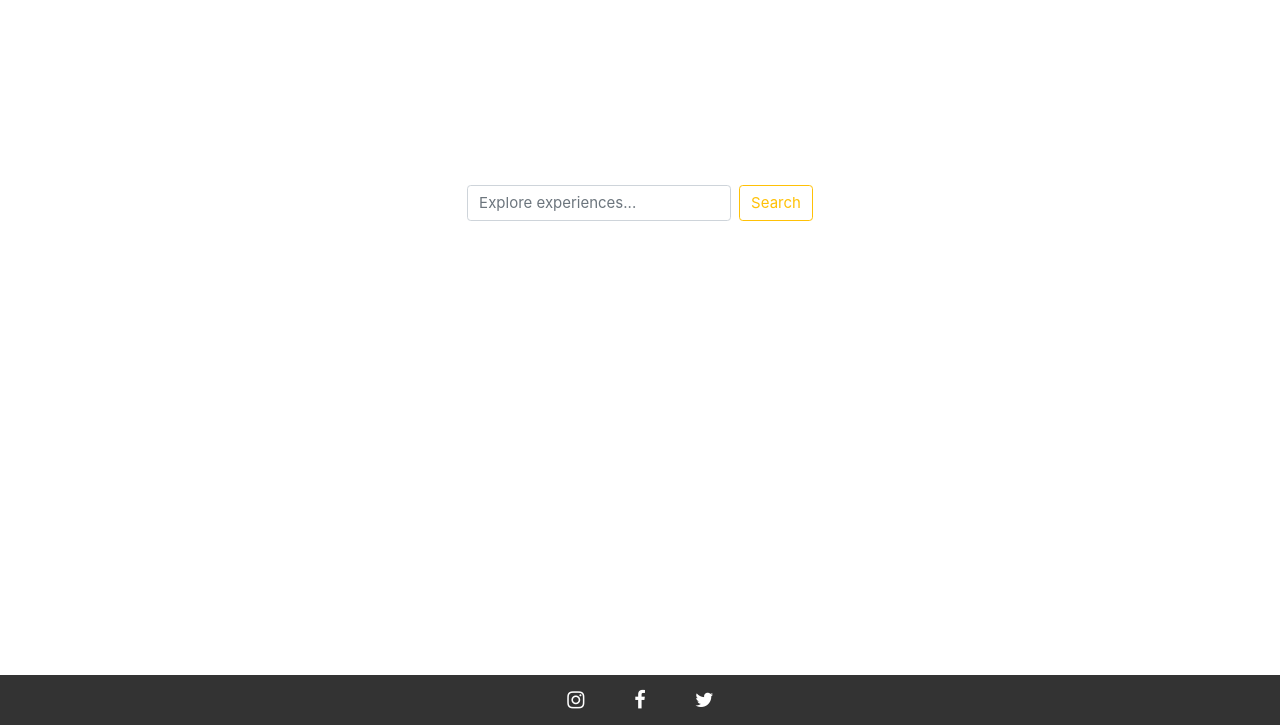
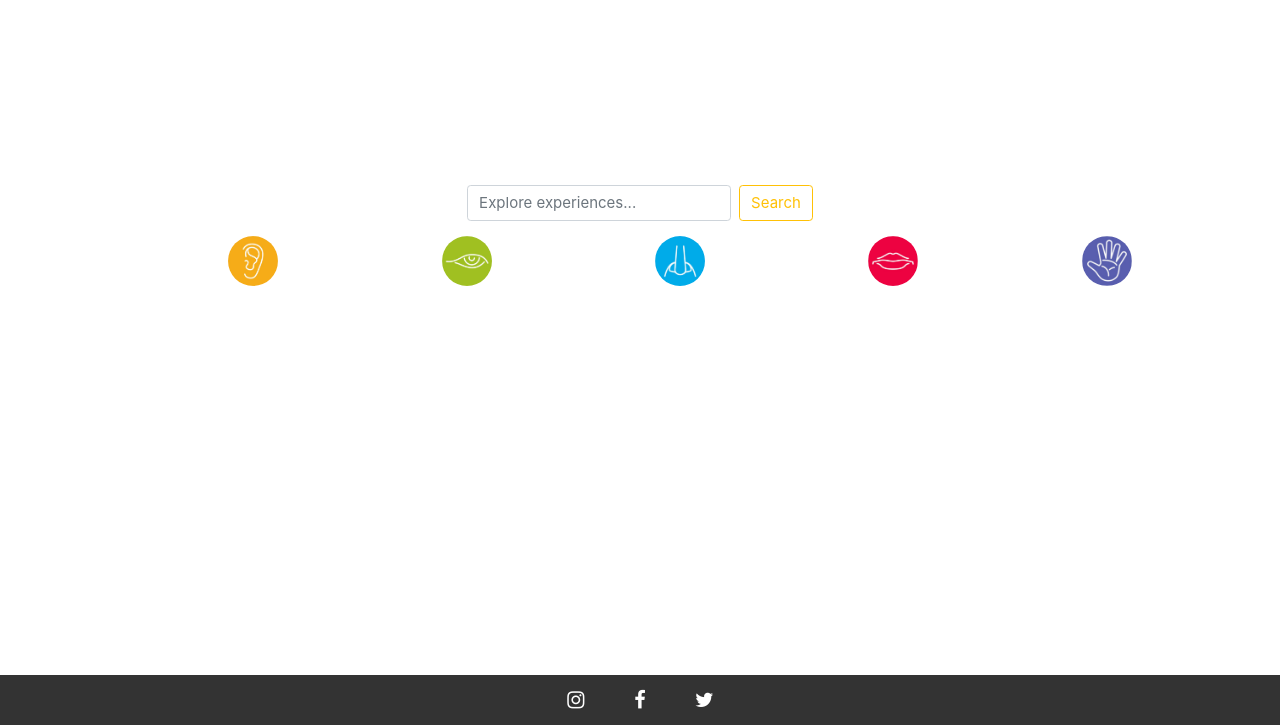
Before and after one commit to glasgow18/team-14, a Django app: template artlink/templates/index.html in a window 1280 px wide. Shown: the part 75-800 px from the top of the page. Run offline with Django 3.2, Linux system fonts and the light colour scheme; the template is opened without the code that fills it, so the values that code supplies are empty; some libraries are stand-ins or nearby versions.

Commit message:
icons back on track team 14 for the commit win

```diff
--- a/artlink/templates/index.html
+++ b/artlink/templates/index.html
@@ -16,83 +16,36 @@
 
 </div>
 
-<!-- remove icons
 <div class="container-fluid">
   <div class="row">
-    <div class="col-4">
+    <div class="col-2">
     </div>
 
-    <div class="col-4">
+    <div class="col-2">
       <img src="{% static 'images/noise.png' %}" class="rounded-circle" class="img-fluid" alt="af" height="50" width="50">
     </div>
 
-    <div class="col-4">
+    <div class="col-2">
+      <img src="{% static 'images/eye.png' %}" class="rounded-circle" class="img-fluid" alt="af" height="50" width="50">
     </div>
 
-  </div>
-        class="rounded-circle"
 
-
-  <div class="row">
-    <div class="col-4">
-      <img src="{% static 'images/touch.png' %}" class="rounded-circle" alt="af" height="220" width="250">
+    <div class="col-2">
+      <img src="{% static 'images/smell.png' %}" class="rounded-circle" class="img-fluid" alt="af" height="50" width="50">
     </div>
 
-    <div class="col-4">
+    <div class="col-2">
+      <img src="{% static 'images/taste.png' %}" class="rounded-circle" class="img-fluid" alt="af" height="50" width="50">
     </div>
 
-    <div class="col-4">
-      <img src="{% static 'images/eye.png' %}" class="rounded-circle" class="img-fluid" alt="af" height="220" width="250">
-
+    <div class="col-2">
+      <img src="{% static 'images/touch.png' %}" class="rounded-circle" class="img-fluid" alt="af" height="50" width="50">
     </div>
   </div>
-
-  <div class="row">
-    <div class="col-3">
-    </div>
-    <div class="col-6">
-      <div class="row justify-content-center">
-        <div class="col-12 col-md-10 col-lg-8">
-          <form class="card card-sm">
-            <div class="card-body row no-gutters align-items-center">
-              <div class="col-auto">
-                <i class="fas fa-search h4 text-body"></i>
-              </div>
-            </div>
-          </form>
-        </div>
-      </div>
-    </div>
-    <div class="col-3">
-    </div>
   </div>
 
 
-  <div class="row">
-    <div class="col-4">
-      <img src="{% static 'images/smell.png' %}" class="rounded-circle" class="img-fluid" alt="af" height="220" width="250">
-    </div>
 
-    <div class="col-4">
-    </div>
-
-    <div class="col-4">
-      <img src="{% static 'images/taste.png' %}" class="rounded-circle" class="img-fluid" alt="af" height="220" width="250">
-    </div>
-
-  </div>
-
-
-  <div class="container-fluid">
-    <div class="row">
-
-    </div>
-
-
-  </div>
-  </select>
-</div>
--->
 
 {% endblock %}
 
```
